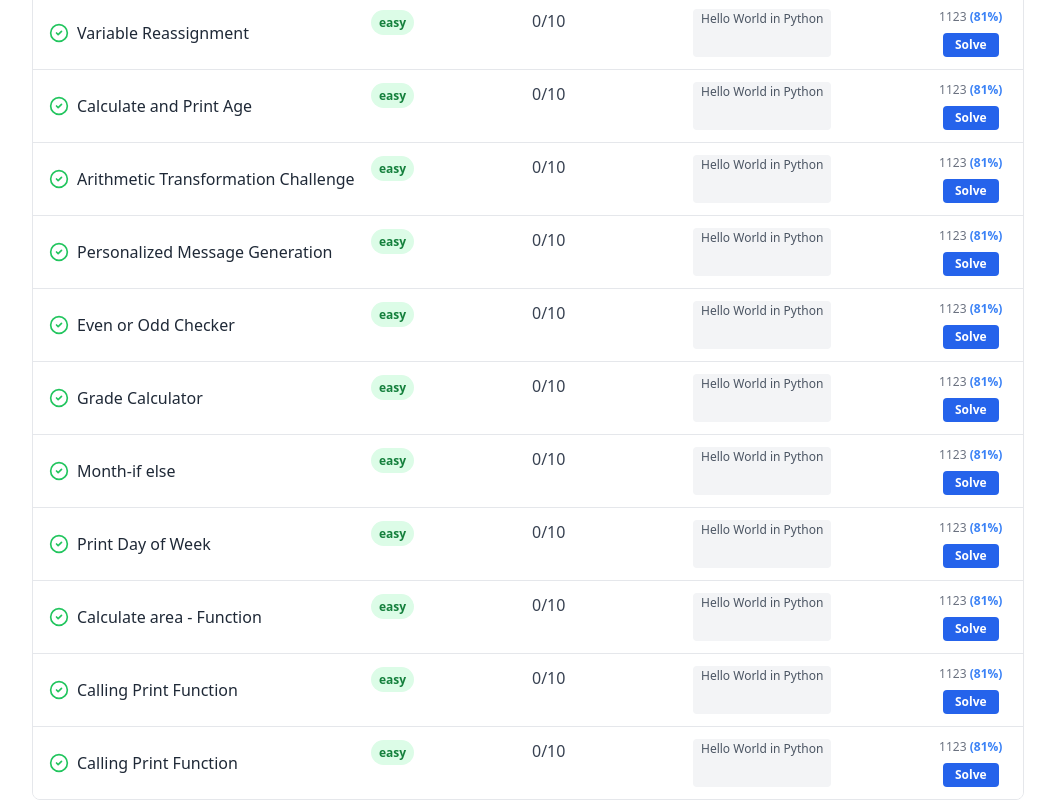
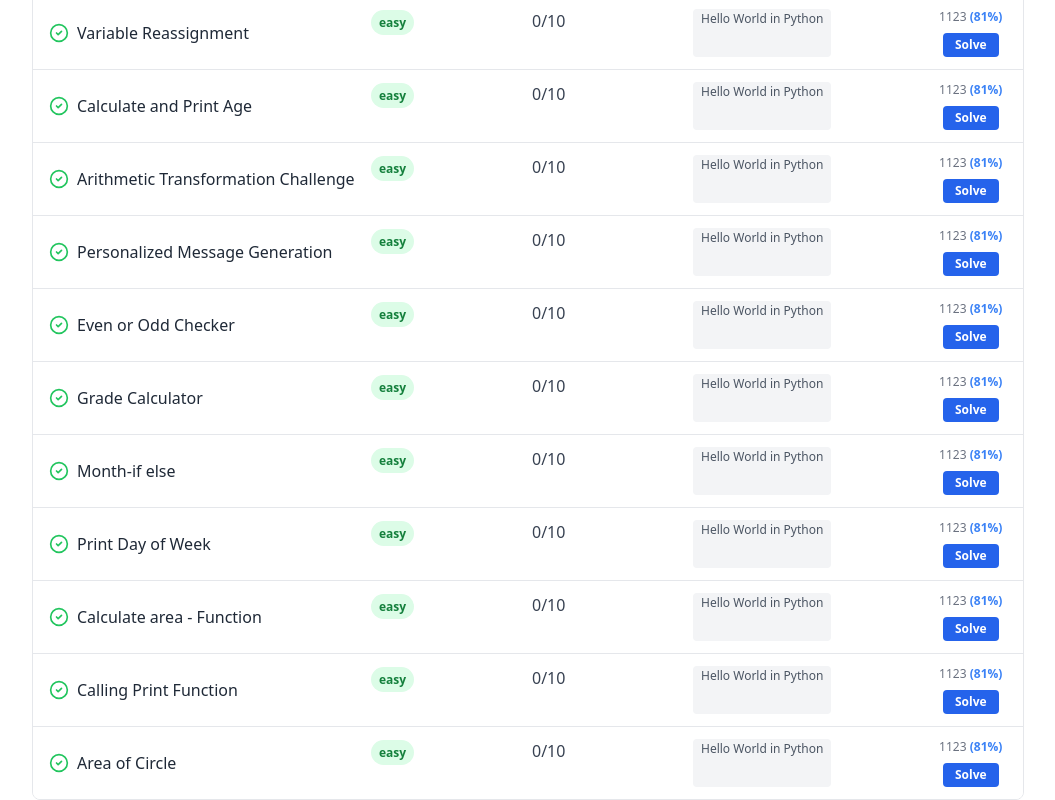
Before and after one commit to Ayush3303h/NextClass, a React (Vite) app: page /assignments in a window 1280 px wide. Shown: the part 667-1467 px from the top of the page, without its empty margins (112-1167 px from the left). Built offline with nearby package versions, Linux system fonts and the light colour scheme; no server answers; sample sign-in values are in the browser's storage.

Commit message:
Update Assignments.jsx

```diff
--- a/src/pages/Assignments.jsx
+++ b/src/pages/Assignments.jsx
@@ -166,13 +166,13 @@ const dummyModules = [
       },
       {
         id: 116,
-        title: 'Calling Print Function',
+        title: 'Area of Circle',
         difficulty: 'easy',
         xp: 10,
         topics: ['Hello World in Python'],
         solvedBy: 1123,
         solvedPercent: 81,
-        link: "https://my.newtonschool.co/playground/code/ocoz726lpdyq",
+        link: "https://my.newtonschool.co/playground/code/ng6f0z72rhql",
       },
     ],
   },
```
